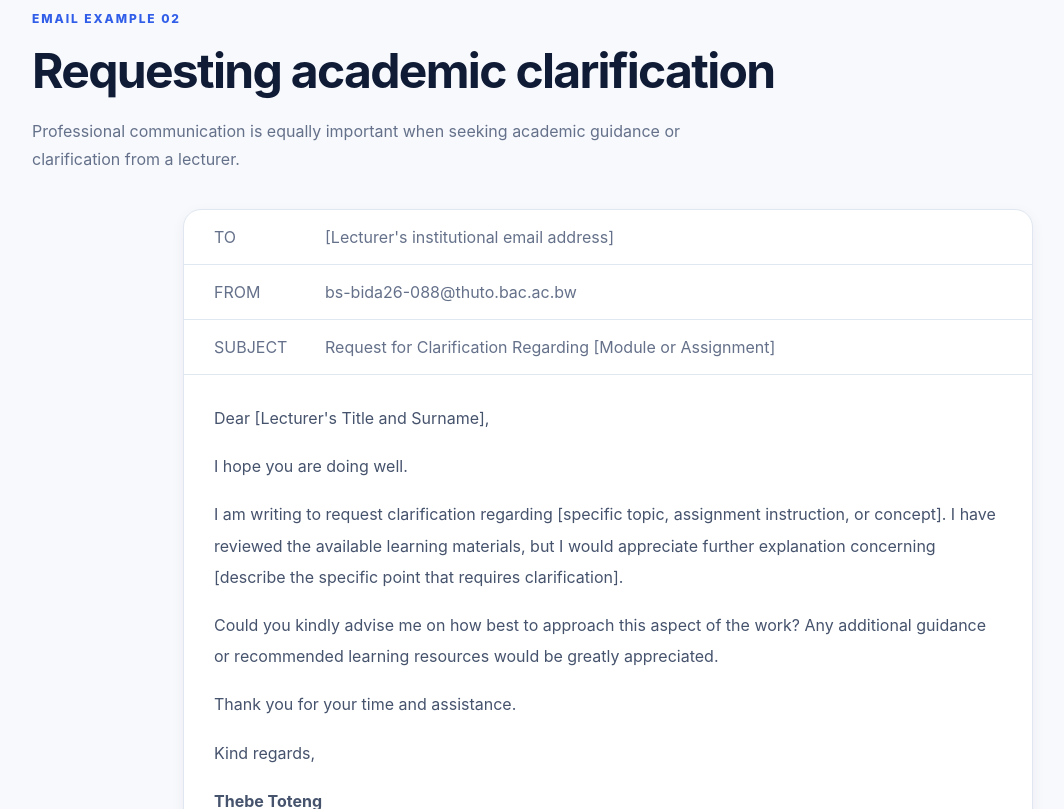
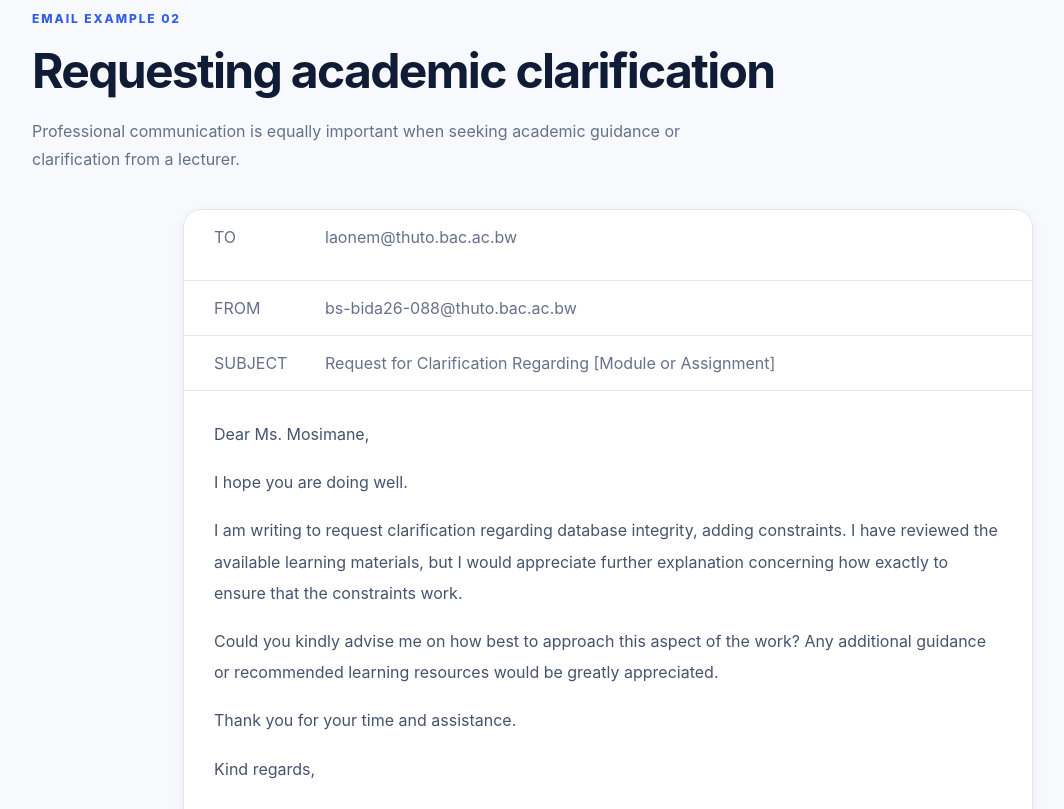
Before and after one commit to thebetoteng/digital-portfolio, a plain HTML site: page email-template.html in a window 1280 px wide. Shown: the part 1991-2800 px from the top of the page, without its empty margins (32-1096 px from the left). Drawn offline with Linux system fonts and the light colour scheme.

Commit message:
Update email-template.html

```diff
--- a/email-template.html
+++ b/email-template.html
@@ -62,7 +62,7 @@
 
                 <div class="email-field">
                     <span>TO</span>
-                    <p>[Verified recruitment or departmental email address]</p>
+                    <p>bocra@gmail.com</p>
                 </div>
 
                 <div class="email-field">
@@ -141,7 +141,7 @@
 
                 <div class="email-field">
                     <span>TO</span>
-                    <p>[Lecturer's institutional email address]</p>
+                    <p>laonem@thuto.bac.ac.bw</p></p>
                 </div>
 
                 <div class="email-field">
@@ -155,7 +155,7 @@
                 </div>
 
                 <div class="email-body">
-                    <p>Dear [Lecturer's Title and Surname],</p>
+                    <p>Dear Ms. Mosimane,</p>
 
                     <p>
                         I hope you are doing well.
@@ -163,11 +163,11 @@
 
                     <p>
                         I am writing to request clarification regarding
-                        [specific topic, assignment instruction, or
-                        concept]. I have reviewed the available learning
+                        database integrity, adding constraints.
+                        I have reviewed the available learning
                         materials, but I would appreciate further
-                        explanation concerning [describe the specific
-                        point that requires clarification].
+                        explanation concerning how exactly to
+                        ensure that the constraints work.
                     </p>
 
                     <p>
```
